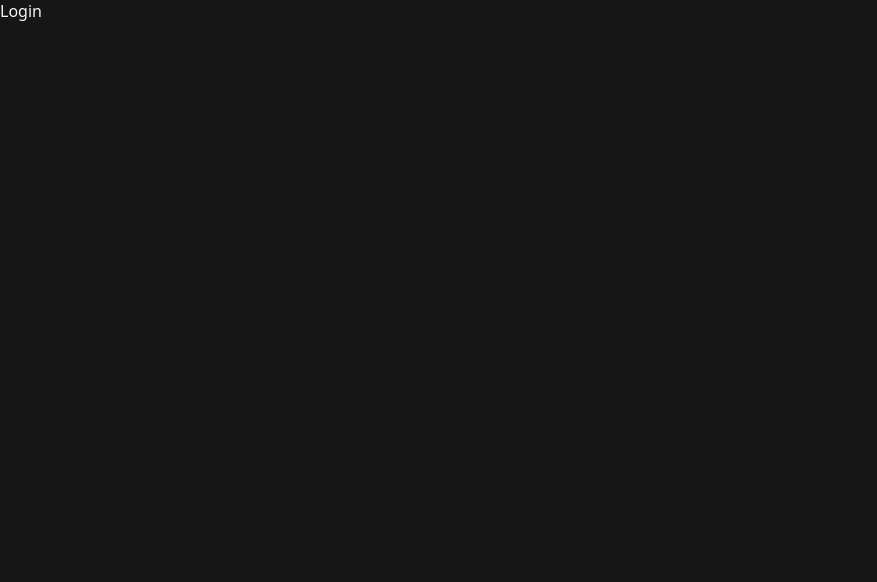
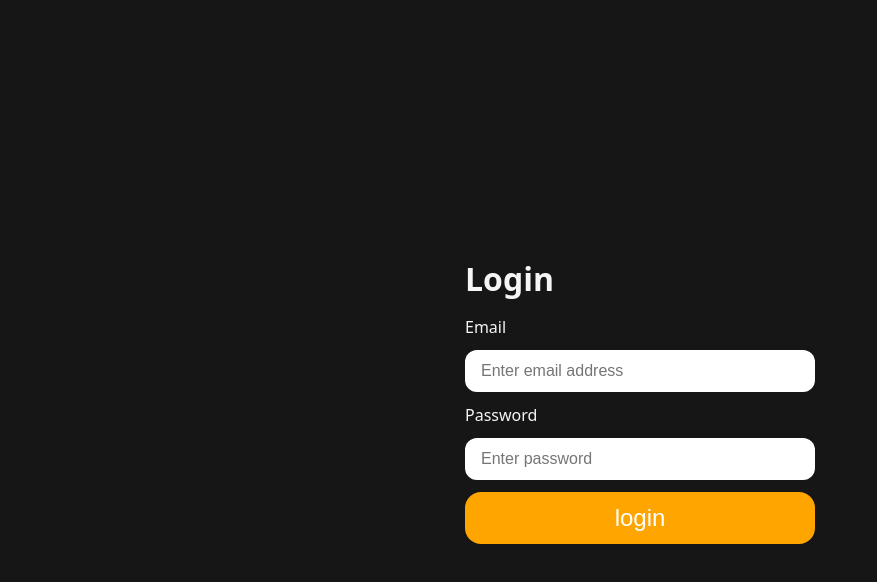
Before and after one commit to Rajaryan99/tailorcv, a React app in the folder frontend/: page /login in a window 1280 px wide. Shown: the top 582 px of the page, without its empty margins (0-877 px from the left). Built offline with nearby package versions, Linux system fonts and the light colour scheme; the HTML template or start-up script is replaced by a standard one.

Commit message:
login and reguster form added

```diff
--- /dev/null
+++ b/frontend/src/features/auth/auth.form.scss
@@ -0,0 +1,39 @@
+main {
+    min-height: 100vh;
+    width: 100%;
+    display: flex;
+    justify-content: center;
+    align-items: center;
+
+
+    .formContainer{
+        min-width: 350px;
+        display: flex;
+        flex-direction: column;
+        gap: 1rem;
+    }
+
+    form{
+        display: flex;
+        flex-direction: column;
+        gap: 0.75rem;
+    }
+
+
+    .inputGroup {
+        display: flex;
+        flex-direction: column;
+
+        gap: 0.75rem;
+
+
+        input{
+            border: none;
+            outline: none;
+            padding-inline: 1rem;
+            padding-block: 0.75rem;
+            border-radius: 0.75rem;
+            font-size: 1rem;
+        }
+    }
+}
--- a/frontend/src/features/auth/pages/Login.jsx
+++ b/frontend/src/features/auth/pages/Login.jsx
@@ -1,5 +1,32 @@
+import '../auth.form.scss'
+
 export default function Login() {
+
+  const handleSubmit = (e) => {
+    e.preventDefault()
+  }
   return (
-    <div>Login</div>
+    <main>
+      <div className="formContainer">
+        <h1>Login</h1>
+
+        <form onSubmit={handleSubmit}>
+
+          <div className="inputGroup">
+            <label htmlFor="email">Email</label>
+            <input type="email" id="email" placeholder="Enter email address" />
+          </div>
+          <div className="inputGroup">
+            <label htmlFor="password">Password</label>
+            <input type="password" id="password" placeholder="Enter password" />
+          </div>
+
+          <button className="button primary-button">
+              login
+          </button>
+
+       </form>
+      </div>
+    </main>
   )
 }
--- a/frontend/src/features/auth/pages/Register.jsx
+++ b/frontend/src/features/auth/pages/Register.jsx
@@ -1,5 +1,34 @@
 export default function Register() {
+  const handleSubmit = (e) => {
+    e.preventDefault()
+  }
   return (
-    <div>Register</div>
+    <main>
+      <div className="formContainer">
+        <h1>Register</h1>
+
+        <form onSubmit={handleSubmit}>
+
+            <div className="inputGroup">
+            <label htmlFor="username">Username</label>
+            <input type="username" id="username" placeholder="Enter your username" />
+          </div>
+          <div className="inputGroup">
+            <label htmlFor="email">Email</label>
+            <input type="email" id="email" placeholder="Enter email address" />
+          </div>
+          <div className="inputGroup">
+            <label htmlFor="password">Password</label>
+            <input type="password" id="password" placeholder="Enter password" />
+          </div>
+
+          <button className="button primary-button">
+              Register
+          </button>
+
+       </form>
+      </div>
+    </main>
   )
+
 }
--- a/frontend/src/style.scss
+++ b/frontend/src/style.scss
@@ -1,3 +1,5 @@
+@use './styles/button.scss';
+
 * {
     margin: 0;
     padding: 0;
--- /dev/null
+++ b/frontend/src/styles/button.scss
@@ -0,0 +1,25 @@
+.button {
+
+    border: none;
+    outline: none;
+    padding-inline: 1.5rem;
+    padding-block: 0.75rem;
+    border-radius: 1rem;
+    cursor: pointer;
+
+    transition: all 0.3s ease-in-out;
+
+
+    &.primary-button{
+        background-color: orange;
+        font-size: 1.5rem;
+        color: white;
+
+    }
+
+    &:active{
+        transform: scale(0.9);
+    }
+
+
+}
```
